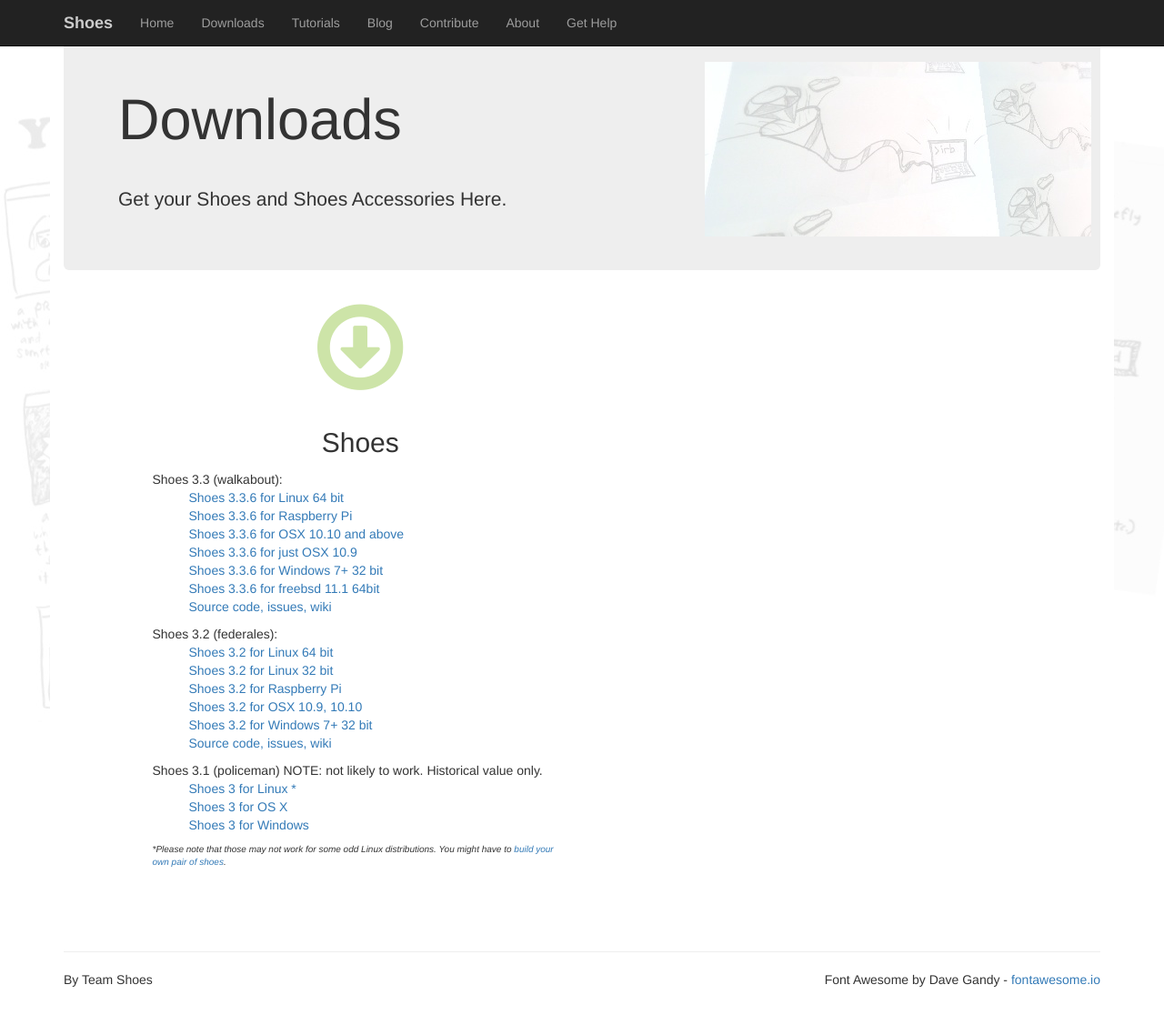
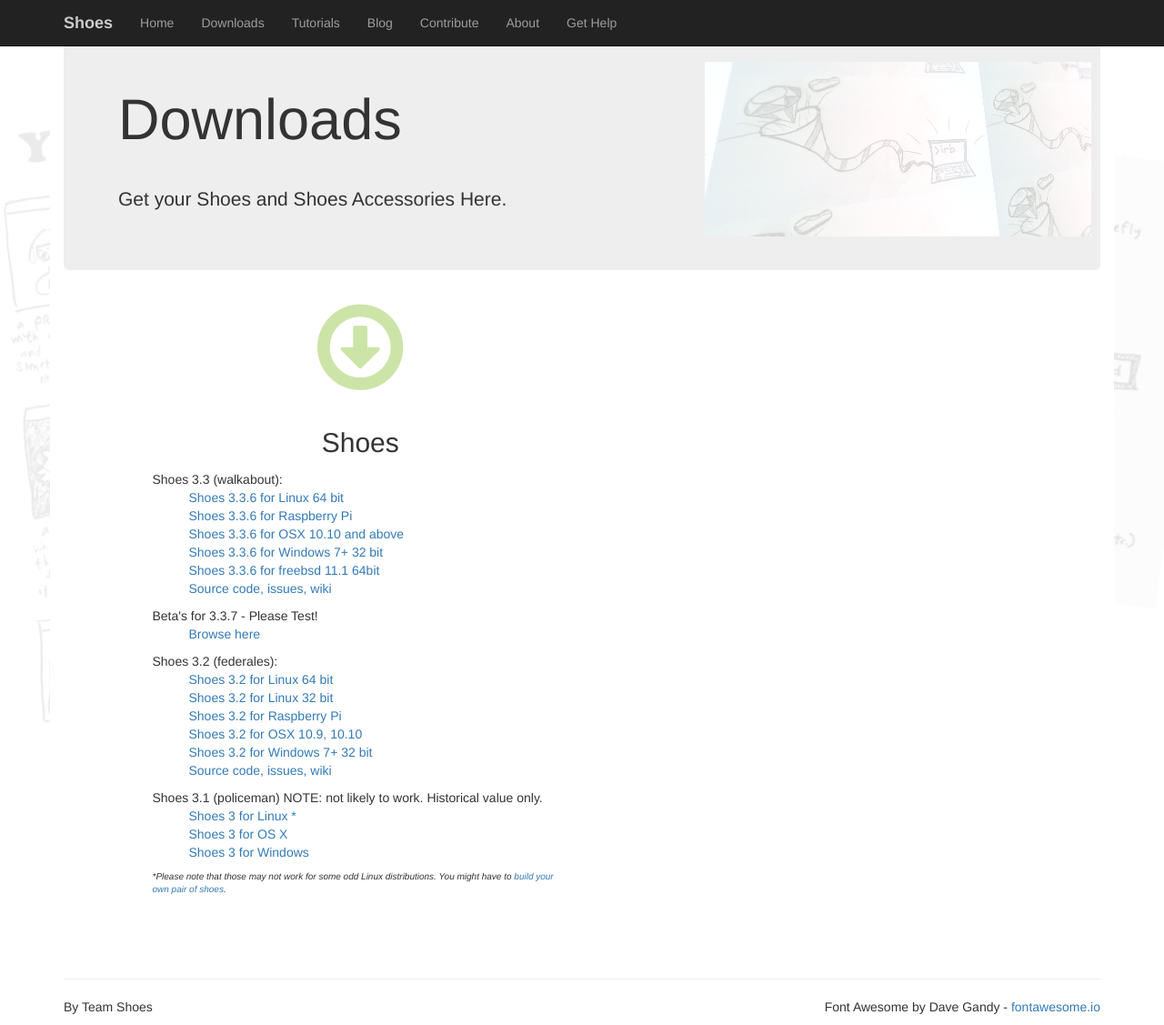
Before and after one commit to shoes/shoesrb.com, a Jekyll site: the page built from downloads.html, in a window 1280 px wide and 1127 px high. Shown: the whole window at 91% size. Built offline with Jekyll 4.4.1, drawn with Linux system fonts in a browser that asks for light colours; nearby versions of some CDN libraries.

Commit message:
Remove deprecated 3.3.6 for OSX 10.9 Add link to 3.3.7 beta's.

```diff
--- a/downloads.html
+++ b/downloads.html
@@ -29,10 +29,14 @@
         <li><a href="https://shoes.mvmanila.com/public/shoes/shoes-3.3.6-gtk3-x86_64.install">Shoes 3.3.6 for Linux 64 bit</a></li>
         <li><a href="https://shoes.mvmanila.com/public/shoes/shoes-3.3.6-gtk3-armhf.install">Shoes 3.3.6 for Raspberry Pi</a></li>
         <li><a href="https://shoes.mvmanila.com/public/shoes/shoes-3.3.6-osx-10.10.tgz">Shoes 3.3.6 for OSX 10.10 and above</a></li>
-        <li><a href="https://shoes.mvmanila.com/public/shoes/shoes-3.3.6-osx-10.9.tgz">Shoes 3.3.6 for just OSX 10.9</a></li>
         <li><a href="https://shoes.mvmanila.com/public/shoes/shoes-3.3.6-gtk3-32.exe">Shoes 3.3.6 for Windows 7+ 32 bit</a></li>
         <li><a href="https://shoes.mvmanila.com/public/shoes/shoes-3.3.6-gtk3-freebsd.install">Shoes 3.3.6 for freebsd 11.1 64bit</a></li>
         <li><a href="https://github.com/Shoes3/shoes3">Source code, issues, wiki</a></li>
+      </ul>
+
+      Beta's for 3.3.7 - Please Test!
+      <ul>
+         <li><a href="https://walkabout.mvmanila.com/public/shoes">Browse here</a></li>
       </ul>
 
       Shoes 3.2 (federales):
```
